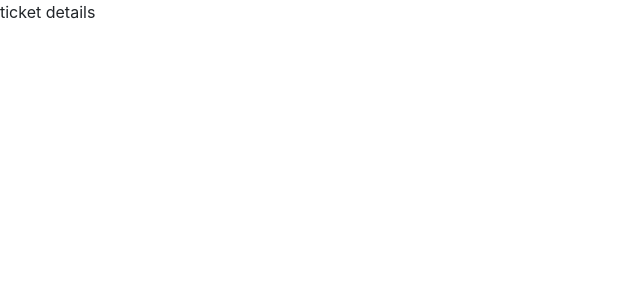
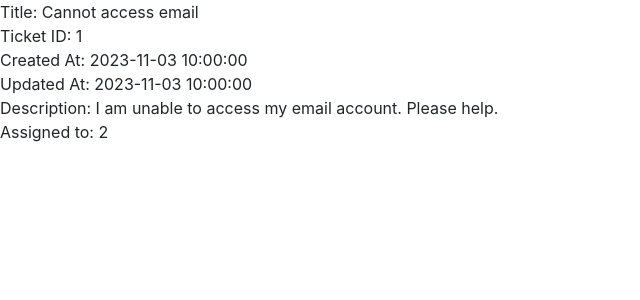
Before and after one commit to DeveloperCaleb/Ticketeer, a React (Create React App) app in the folder front_end/: page /ticket/1 in a window 1280 px wide. Shown: the top 300 px of the page, without its empty margins (0-640 px from the left). Built offline with nearby package versions, Linux system fonts and the light colour scheme.

Commit message:
Ticket Detail Page
Ticket details page now shows details of currently selected ticket.

```diff
--- a/front_end/src/Dashboard/Tickets/TicketDetails.js
+++ b/front_end/src/Dashboard/Tickets/TicketDetails.js
@@ -1,7 +1,24 @@
 import React from "react";
+import { useParams } from "react-router-dom";
+import { tickets } from "../../Test DB/tickets";
 
 function TicketDetails(props) {
-  return <div>ticket details</div>;
+  const { ticketId } = useParams();
+
+  const ticket = tickets.find((ticket) => {
+    return ticket.TicketID.toString() === ticketId;
+  });
+
+  return (
+    <div>
+      <div>Title: {ticket.Title}</div>
+      <div>Ticket ID: {ticket.TicketID}</div>
+      <div>Created At: {ticket.CreatedAt}</div>
+      <div>Updated At: {ticket.UpdatedAt}</div>
+      <div>Description: {ticket.Description}</div>
+      <div>Assigned to: {ticket.AssignedTo}</div>
+    </div>
+  );
 }
 
 export default TicketDetails;
```
